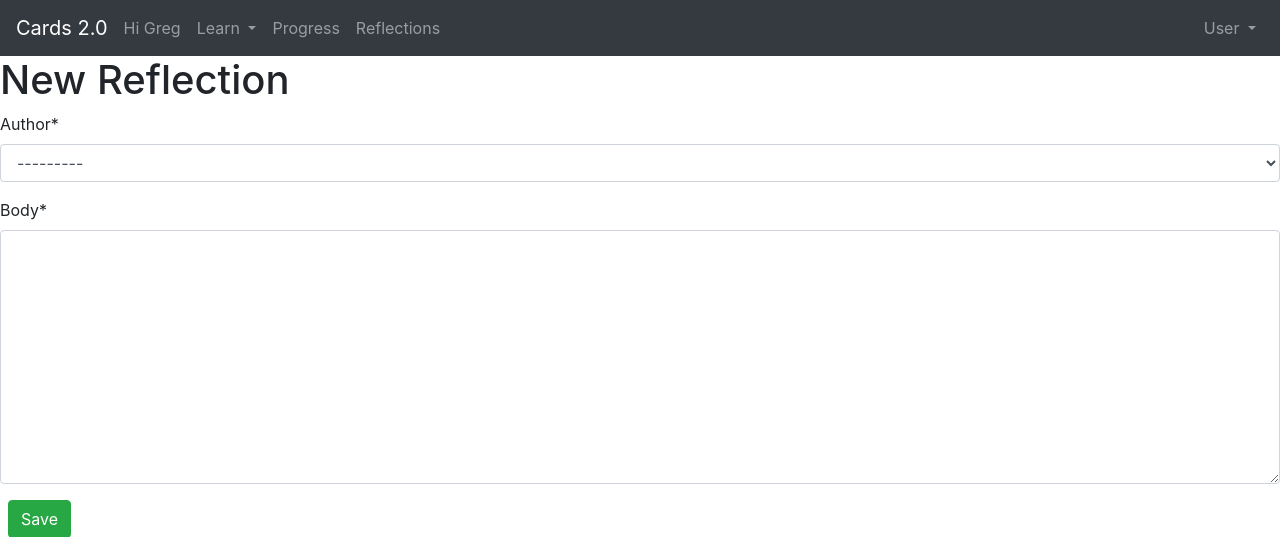
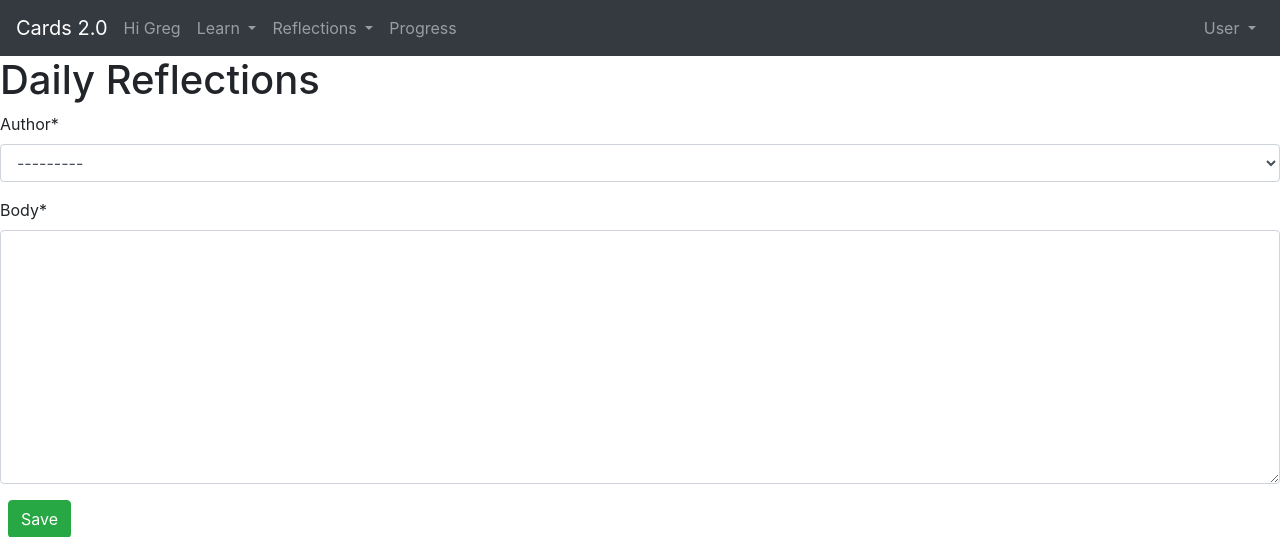
Before and after one commit to BaseCampCoding/django-unit-project-joseph-dylan-greg, a Django app: page /reflections/ in a window 1280 px wide. Shown: the top 537 px of the page. Run offline with Django 3.2, Linux system fonts and the light colour scheme; a user stored in the database is signed in; data comes from the database, SQL or seed files in the repository; some libraries are stand-ins or nearby versions.

Commit message:
Created & linked new reflection templates & btns

```diff
--- a/cards/urls.py
+++ b/cards/urls.py
@@ -6,7 +6,9 @@ from .views import (
     HomeView,
     PythonView,
     DefinitionView,
-    ReflectionCreateView,
+    DailyReflectionView,
+    WeeklyReflectionView,
+    UnitReflectionView,
     PrintView,
     IndexView,
     HtmlDefView,
@@ -43,7 +45,9 @@ urlpatterns = [
     path("definitions/", DefinitionView.as_view(), name="definition"),
     path("htmldef/", HtmlDefView.as_view(), name="htmldef"),
     path("pythondef/", PythonDefView.as_view(), name="pydef"),
-    path("reflections/", ReflectionCreateView.as_view(), name="reflection"),
+    path("reflections/", DailyReflectionView.as_view(), name="daily_reflection"),
+    path("weeklysummary/", WeeklyReflectionView.as_view(), name="weekly_summary"),
+    path("unitsummary/", UnitReflectionView.as_view(), name="unit_summary"),
     path("videos/", VideoView.as_view(), name="videos"),
     url(regex=r"^$", view=index, name="index"),
     url(regex=r"^login/$", view=login_user, name="login"),
--- a/cards/views.py
+++ b/cards/views.py
@@ -266,9 +266,19 @@ class WelcomeView(TemplateView):
 class HomeView(TemplateView):
     template_name = "home.html"
 
+# Reflection templates
+class DailyReflectionView(CreateView):
+    template_name = "reflections/daily_reflection.html"
+    model = Reflection
+    fields = ("author", "body")
 
-class ReflectionCreateView(CreateView):
-    template_name = "reflections.html"
+class UnitReflectionView(CreateView):
+    template_name = "reflections/unit_summary.html"
+    model = Reflection
+    fields = ("author", "body")
+
+class WeeklyReflectionView(CreateView):
+    template_name = "reflections/weekly_summary.html"
     model = Reflection
     fields = ("author", "body")
 
--- a/templates/partials/navbar.html
+++ b/templates/partials/navbar.html
@@ -22,11 +22,19 @@
                   <a class="dropdown-item" href="{% url 'definition' %}">Definitions</a>
                   <a class="dropdown-item" href="{% url 'videos' %}">Videos</a>
                 </div>
-            <li class="nav-tem" style="color:gray">
+            </li>
+            <li class="nav-item dropdown">
+                <a class="nav-link dropdown-toggle" href="#" id="navbarDropdown" role="button" data-toggle="dropdown" aria-haspopup="true" aria-expanded="false">
+                  Reflections
+                </a>
+                <div class="dropdown-menu" aria-labelledby="navbarDropdown">
+                  <a class="dropdown-item" href="{% url 'daily_reflection' %}">Daily Reflections</a>
+                  <a class="dropdown-item" href="{% url 'weekly_summary' %}">Weekly Summary</a>
+                  <a class="dropdown-item" href="{% url 'unit_summary' %}">Unit Summary</a>
+                </div>
+            </li>
+            <li class="nav-item" style="color:gray">
                 <a href="{% url 'quiz_progress' %}" class="nav-link">Progress</a>
-            </li>
-            <li class="nav-item">
-                <a class="nav-link" href="{% url 'reflection' %}">Reflections</a>
             </li>
         </ul>
         <ul class="navbar-nav ml-auto">
--- a/templates/progress.html
+++ b/templates/progress.html
@@ -1,3 +1,4 @@
+<!DOCTYPE html>
 {% extends "base.html" %}
 {% load i18n %}
 
@@ -17,7 +18,7 @@
 	<thead>
 	  <tr>
 		<th>{% trans "Category" %}</th>
-		<th>{% trans "Correctly answererd" %}</th>
+		<th>{% trans "Correctly answered" %}</th>
 		<th>{% trans "Incorrect" %}</th>
 		<th>%</th>
 	  </tr>
--- a/templates/question.html
+++ b/templates/question.html
@@ -1,3 +1,4 @@
+<!DOCTYPE html>
 {% extends "base.html" %}
 {% load i18n%}
 
--- /dev/null
+++ b/templates/reflections/daily_reflection.html
@@ -0,0 +1,13 @@
+<!DOCTYPE html>
+{% extends 'base.html' %}
+
+{% load crispy_forms_tags %}
+
+{% block content %}
+
+<h1>Daily Reflections</h1>
+<form action="" method="post">{% csrf_token %}
+{{ form|crispy }}
+<button class="btn btn-success ml-2" type="submit">Save</button>
+</form>
+{% endblock content %}
--- a/templates/reflections.html
+++ b/templates/reflections/weekly_summary.html
@@ -5,7 +5,7 @@
 
 {% block content %}
 
-<h1>New Reflection</h1>
+<h1>Weekly Summary</h1>
 <form action="" method="post">{% csrf_token %}
 {{ form|crispy }}
 <button class="btn btn-success ml-2" type="submit">Save</button>
--- a/templates/result.html
+++ b/templates/result.html
@@ -1,3 +1,4 @@
+<!DOCTYPE html>
 {% extends "base.html" %}
 {% load i18n %}
 
--- a/templates/single_complete.html
+++ b/templates/single_complete.html
@@ -1,3 +1,4 @@
+<!DOCTYPE html>
 {% extends "base.html" %}
 {% load i18n %}
 
--- a/templates/view_quiz_category.html
+++ b/templates/view_quiz_category.html
@@ -1,3 +1,4 @@
+<!DOCTYPE html>
 {% extends 'base.html' %}
 {% load i18n %}
 {% block title %}{% trans "Cards related to" %} {{ category.category }}{% endblock %}
```
Also changed, not shown: templates/home.html (+13 -1 lines), templates/reflections/unit_summary.html (added, +13 -0 lines).
